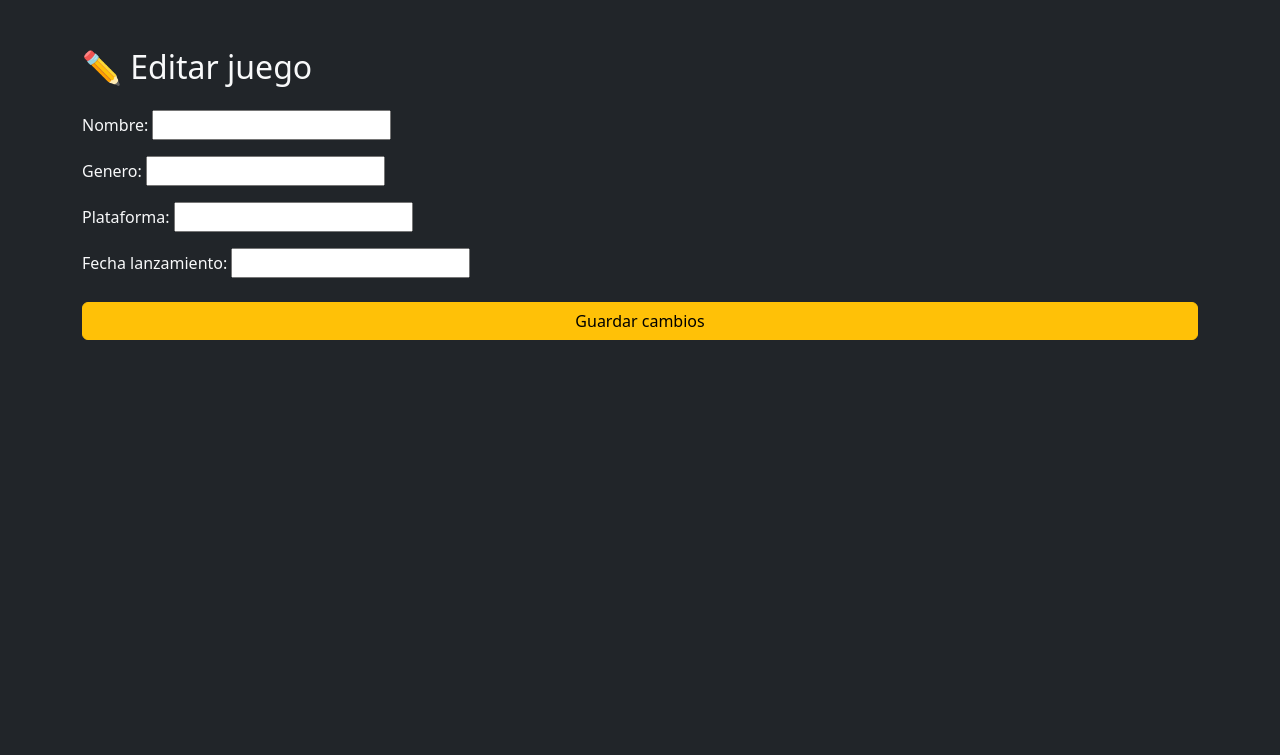
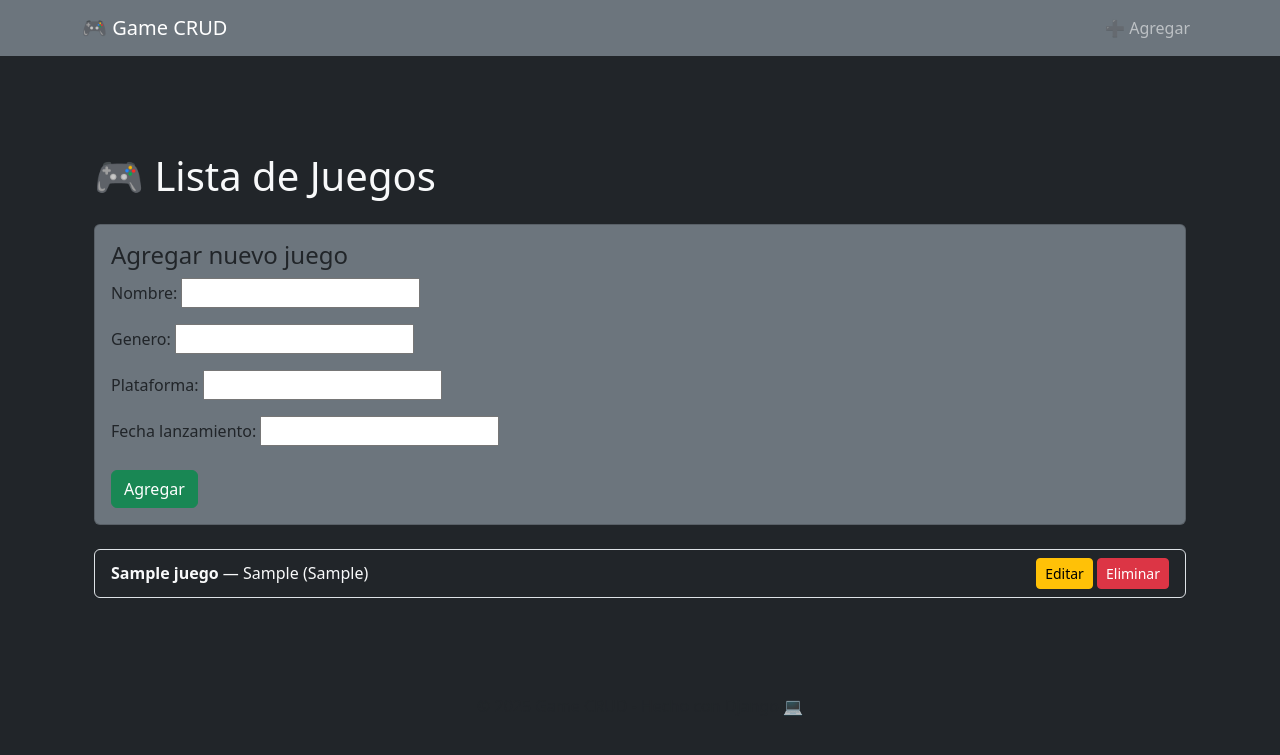
Before and after one commit to pjsanchez003/game-django-, a Django app: page / in a window 1280 px wide. Shown: the top 755 px of the page. Run offline with Django 5.2, Linux system fonts and the light colour scheme; tables that the repository leaves empty hold one stand-in row (Sample ...).

Commit message:
Arreglar URLs en base.html usando namespace juegos

```diff
--- a/juegos/templates/juegos/base.html
+++ b/juegos/templates/juegos/base.html
@@ -3,68 +3,33 @@
 
 <head>
     <meta charset="UTF-8">
-    <title>{% block title %}Game Library{% endblock %}</title>
-    <meta name="viewport" content="width=device-width, initial-scale=1.0">
-
-    <!-- Bootstrap (para diseño rápido y moderno) -->
-    <link href="https://cdn.jsdelivr.net/npm/bootstrap@5.3.0/dist/css/bootstrap.min.css" rel="stylesheet">
-
-    <!-- Estilo personalizado -->
-    <style>
-        body {
-            background-color: #0a0a0a;
-            color: #f5f5f5;
-            font-family: "Poppins", sans-serif;
-            min-height: 100vh;
-            display: flex;
-            flex-direction: column;
-        }
-
-        nav.navbar {
-            background-color: #1e1e1e;
-            border-bottom: 2px solid #00bfff;
-        }
-
-        footer {
-            background-color: #1e1e1e;
-            color: #aaa;
-            text-align: center;
-            padding: 10px;
-            margin-top: auto;
-            border-top: 1px solid #00bfff;
-        }
-
-        a {
-            color: #00bfff;
-        }
-
-        a:hover {
-            color: #00ffff;
-            text-decoration: none;
-        }
-    </style>
+    <title>{% block title %}Mis Juegos{% endblock %}</title>
+    <link href="https://cdn.jsdelivr.net/npm/bootstrap@5.3.3/dist/css/bootstrap.min.css" rel="stylesheet">
 </head>
 
-<body>
-    <!-- Navbar -->
-    <nav class="navbar navbar-expand-lg navbar-dark">
+<body class="bg-dark text-light">
+    <nav class="navbar navbar-expand-lg navbar-dark bg-secondary">
         <div class="container">
-            <a class="navbar-brand fw-bold" href="/">🎮 Game Library</a>
-            <div>
-                <a href="/crear/" class="btn btn-outline-info btn-sm">+ Agregar juego</a>
+            <!-- Aquí usamos el namespace 'juegos' -->
+            <a class="navbar-brand" href="{% url 'juegos:index' %}">🎮 Game CRUD</a>
+            <div class="collapse navbar-collapse">
+                <ul class="navbar-nav ms-auto">
+                    <li class="nav-item">
+                        <a href="{% url 'juegos:crear_juego' %}" class="nav-link">➕ Agregar</a>
+                    </li>
+                </ul>
             </div>
         </div>
     </nav>
 
-    <main class="container py-5">
-        {% block content %}{% endblock %}
+    <main class="container mt-5">
+        {% block content %}
+        {% endblock %}
     </main>
 
-    <footer>
-        <p>© 2025 Game Library | Proyecto Django</p>
+    <footer class="text-center mt-5 text-muted">
+        <p>© 2025 Game CRUD - Hecho con Django 💻</p>
     </footer>
-
-    <script src="https://cdn.jsdelivr.net/npm/bootstrap@5.3.0/dist/js/bootstrap.bundle.min.js"></script>
 </body>
 
 </html>
--- a/juegos/templates/juegos/index.html
+++ b/juegos/templates/juegos/index.html
@@ -1,21 +1,34 @@
-<!DOCTYPE html>
-<html lang="es">
+{% extends 'juegos/base.html' %}
 
-<head>
-    <meta charset="UTF-8">
-    <title>Editar Juego</title>
-    <link href="https://cdn.jsdelivr.net/npm/bootstrap@5.3.3/dist/css/bootstrap.min.css" rel="stylesheet">
-</head>
+{% block content %}
+<div class="container py-5 text-light">
+    <h1 class="mb-4">🎮 Lista de Juegos</h1>
 
-<body class="bg-dark text-light">
-    <div class="container py-5">
-        <h2 class="mb-4">✏️ Editar juego</h2>
-        <form method="post">
+    <!-- Formulario para agregar nuevo juego -->
+    <div class="card bg-secondary p-3 mb-4">
+        <h4>Agregar nuevo juego</h4>
+        <form method="POST">
             {% csrf_token %}
             {{ form.as_p }}
-            <button type="submit" class="btn btn-warning w-100 mt-2">Guardar cambios</button>
+            <button type="submit" class="btn btn-success mt-2">Agregar</button>
         </form>
     </div>
-</body>
 
-</html>
+    <!-- Lista de juegos -->
+    <ul class="list-group">
+        {% for juego in juegos %}
+        <li class="list-group-item bg-dark text-light d-flex justify-content-between align-items-center">
+            <div>
+                <strong>{{ juego.nombre }}</strong> — {{ juego.genero }} ({{ juego.plataforma }})
+            </div>
+            <div>
+                <a href="{% url 'juegos:editar_juego' juego.id %}" class="btn btn-warning btn-sm">Editar</a>
+                <a href="{% url 'juegos:eliminar_juego' juego.id %}" class="btn btn-danger btn-sm">Eliminar</a>
+            </div>
+        </li>
+        {% empty %}
+        <li class="list-group-item bg-dark text-light">No hay juegos registrados.</li>
+        {% endfor %}
+    </ul>
+</div>
+{% endblock %}
--- a/juegos/urls.py
+++ b/juegos/urls.py
@@ -1,8 +1,12 @@
+# juegos/urls.py
 from django.urls import path
 from . import views
 
+app_name = "juegos"
+
 urlpatterns = [
     path('', views.index, name='index'),
+    path('crear/', views.crear_juego, name='crear_juego'),
     path('editar/<int:id>/', views.editar_juego, name='editar_juego'),
     path('eliminar/<int:id>/', views.eliminar_juego, name='eliminar_juego'),
 ]
--- a/juegos/views.py
+++ b/juegos/views.py
@@ -33,3 +33,49 @@ def eliminar_juego(request, id):
     juego = get_object_or_404(Juego, id=id)
     juego.delete()
     return redirect('index')
+from django.shortcuts import render, redirect, get_object_or_404
+from .models import Juego
+from .forms import JuegoForm
+
+def index(request):
+    juegos = Juego.objects.all()
+
+    # Crear nuevo juego desde la misma página
+    if request.method == 'POST':
+        form = JuegoForm(request.POST)
+        if form.is_valid():
+            form.save()
+            return redirect('juegos:index')  # Asegúrate de usar el namespace correcto
+    else:
+        form = JuegoForm()
+
+    return render(request, 'juegos/index.html', {'juegos': juegos, 'form': form})
+
+
+def editar_juego(request, id):
+    juego = get_object_or_404(Juego, id=id)
+    if request.method == 'POST':
+        form = JuegoForm(request.POST, instance=juego)
+        if form.is_valid():
+            form.save()
+            return redirect('juegos:index')
+    else:
+        form = JuegoForm(instance=juego)
+    return render(request, 'juegos/editar_juegos.html', {'form': form})
+
+
+def eliminar_juego(request, id):
+    juego = get_object_or_404(Juego, id=id)
+    juego.delete()
+    return redirect('juegos:index')
+
+def crear_juego(request):
+    if request.method == 'POST':
+        form = JuegoForm(request.POST)
+        if form.is_valid():
+            form.save()
+            return redirect('index')
+    else:
+        form = JuegoForm()
+
+    return render(request, 'juegos/crear_juego.html', {'form': form})
--- a/mysite/urls.py
+++ b/mysite/urls.py
@@ -21,7 +21,7 @@ from django.conf.urls.static import static
 
 urlpatterns = [
     path("admin/", admin.site.urls),
-    path("", include("juegos.urls")),  # 👈 CAMBIA 'games' por 'juegos'
+    path("", include("juegos.urls", namespace="juegos")),
 ]
 
 if settings.DEBUG:
```
